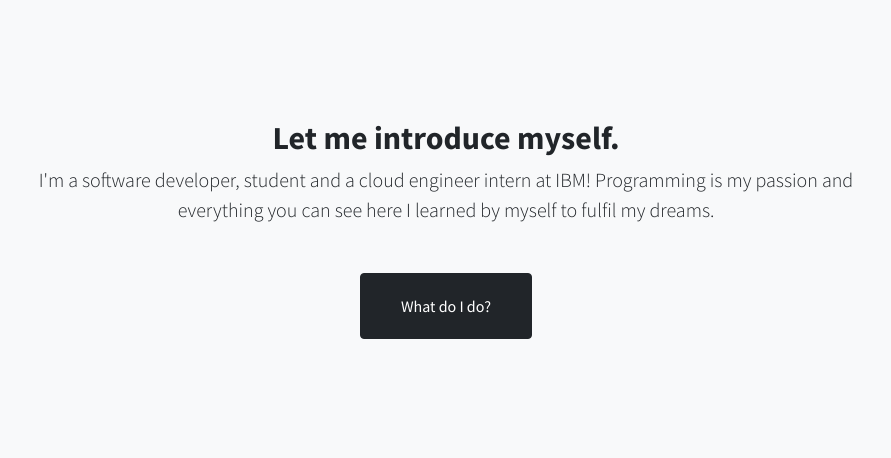
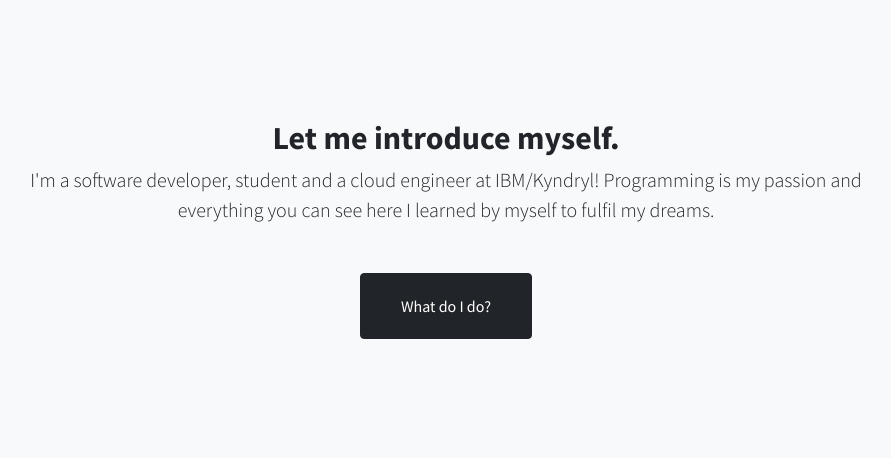
Before and after one commit to KarolinaZawisza/personal-cv-website, a Flask app: page / in a window 1280 px wide. Shown: the part 801-1259 px from the top of the page, without its empty margins (194-1085 px from the left). Run offline with Flask 2, Linux system fonts and the light colour scheme; some libraries are stand-ins or nearby versions.

Commit message:
Update index.html

```diff
--- a/templates/index.html
+++ b/templates/index.html
@@ -45,7 +45,7 @@
                     <div class="col-lg-10">
                         <h2>Let me introduce myself.</h2>
                         <p class="lead mb-5">
-                            I'm a software developer, student and a cloud engineer intern at IBM! Programming is my passion and everything you can see here I learned by myself to fulfil my dreams.
+                            I'm a software developer, student and a cloud engineer at IBM/Kyndryl! Programming is my passion and everything you can see here I learned by myself to fulfil my dreams.
                         </p>
                         <a class="btn btn-dark btn-xl" href="#services">What do I do?</a>
                     </div>
```
